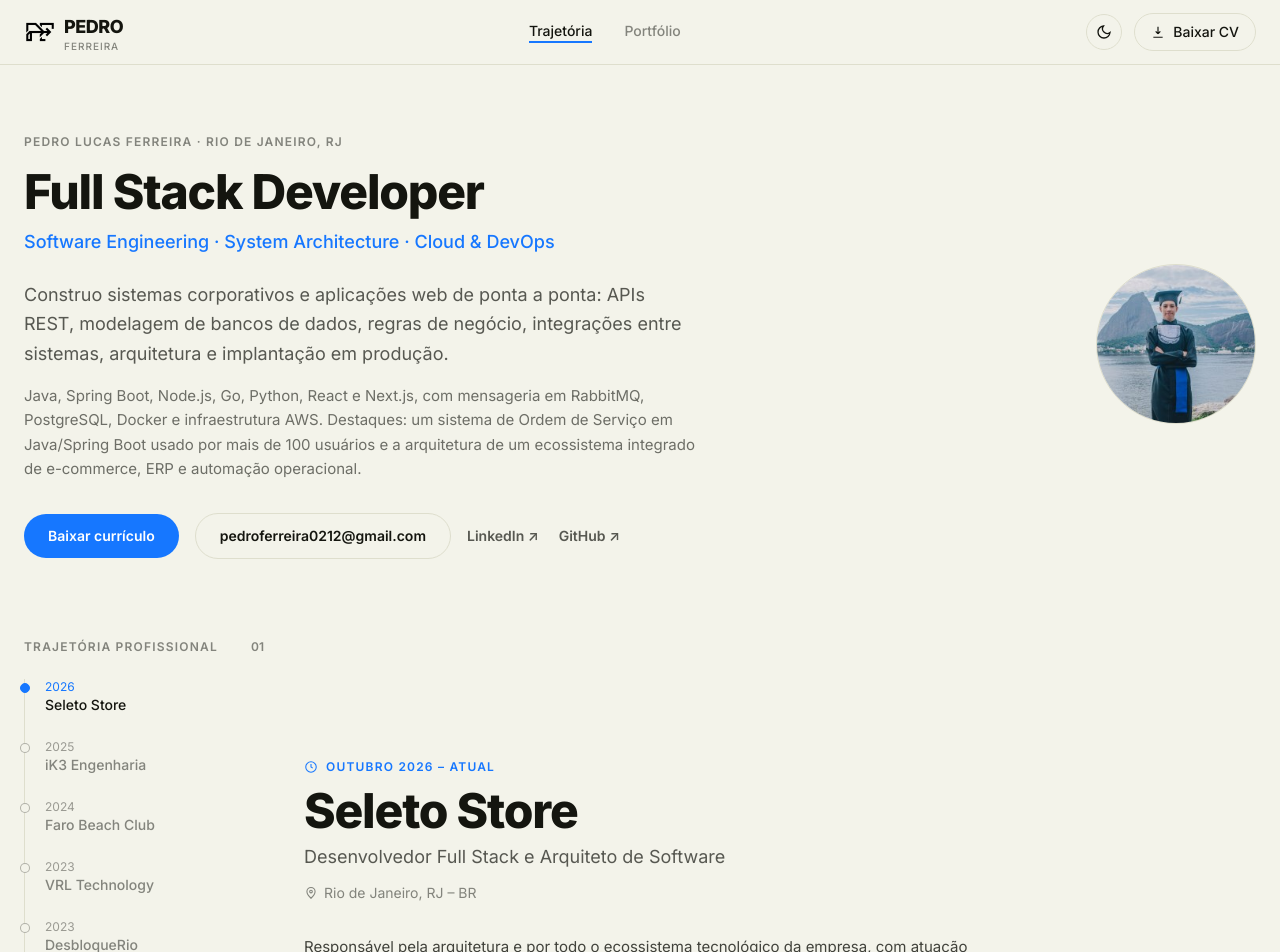
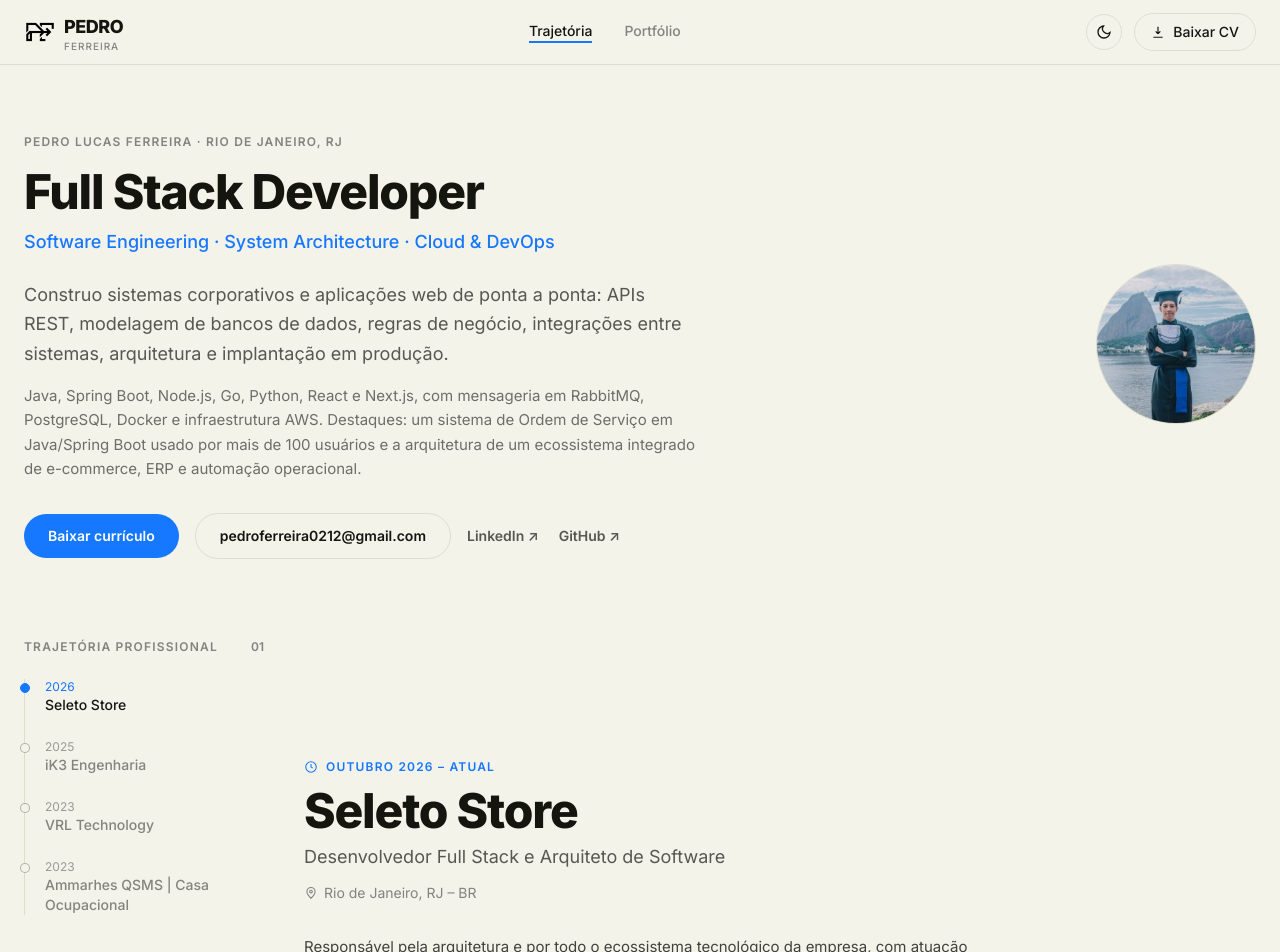
Before and after one commit to LPedroo/portfolio-pedro, a Next.js app: page / in a window 1280 px wide. Shown: the top 952 px of the page. Built offline with nearby package versions, Linux system fonts and the light colour scheme.

Commit message:
feat: remover Faro Beach Club e atualizar informações da Ammarhes QSMS no portfólio

```diff
--- a/src/components/TimelinePage.tsx
+++ b/src/components/TimelinePage.tsx
@@ -10,7 +10,7 @@ const COMPANY_LABEL_OVERRIDES: Record<string, string> = {
   "Seleto Store": "SELETO",
   "iK3 Engenharia": "IK3",
   "VRL Technology": "VRL",
-  "Faro Beach Club": "FARO",
+  "Ammarhes QSMS | Casa Ocupacional": "AMMARHES",
 };
 
 function companyInitials(company: string) {
--- a/src/data/experience.ts
+++ b/src/data/experience.ts
@@ -109,43 +109,6 @@ export const experiences: Experience[] = [
     ],
   },
   {
-    id: "faro-beach-club",
-    year: "2024",
-    company: "Faro Beach Club",
-    role: "Desenvolvedor Full Stack",
-    period: "Junho 2024 – Janeiro 2025",
-    location: ["Rio de Janeiro, RJ – BR"],
-    summary: [
-      "Desenvolvimento e manutenção full stack do site do Faro Beach Club, casa de eventos e shows no Leblon (RJ), incluindo ajustes de infraestrutura e nos servidores do domínio.",
-      "SEO técnico e otimização para descoberta por LLMs (AEO/GEO).",
-      "Apoio à gestão de CRM (HubSpot).",
-    ],
-    skillGroups: [
-      {
-        label: "Liderança & Produto",
-        icon: "leadership",
-        skills: ["Freelance", "Entrega Solo", "SEO", "AEO/GEO (Otimização para LLMs)"],
-      },
-      {
-        label: "Frontend",
-        icon: "frontend",
-        skills: ["Next.js", "React", "Tailwind CSS", "Contentful (Headless CMS)"],
-      },
-      {
-        label: "Infra & CRM",
-        icon: "cloud",
-        skills: ["Servidores & Domínio", "HubSpot CRM"],
-      },
-    ],
-    work: [
-      { image: "/img/projects/faro-beach-club-home.png", title: "Faro Beach Club" },
-      { image: "/img/projects/faro-beach-club-eventos.png", title: "Faro Beach Club" },
-      { image: "/img/projects/faro-beach-club-estrutura.png", title: "Faro Beach Club" },
-      { image: "/img/projects/faro-beach-club-shows.png", title: "Faro Beach Club" },
-      { image: "/img/projects/faro-beach-club-midia.png", title: "Faro Beach Club" },
-    ],
-  },
-  {
     id: "vrl-technology",
     year: "2023",
     company: "VRL Technology",
@@ -194,46 +157,10 @@ export const experiences: Experience[] = [
     ],
   },
   {
-    id: "desbloquerio",
-    year: "2023",
-    company: "DesbloqueRio",
-    role: "Desenvolvedor Front-End",
-    period: "Setembro 2023 – Junho 2024",
-    location: ["Rio de Janeiro, RJ – BR"],
-    summary: [
-      "Reconstruí do zero o site institucional de um studio automotivo, migrando de WordPress para Next.js e elevando o SEO em 100%.",
-      "Implementei Google Pixel e Meta Pixel e apoiei a estratégia digital com anúncios segmentados; o cliente reportou aumento de 40% nas vendas após o conjunto dessas ações.",
-    ],
-    skillGroups: [
-      {
-        label: "Liderança & Produto",
-        icon: "leadership",
-        skills: ["Freelance", "Entrega Solo", "Migração de WordPress", "SEO"],
-      },
-      {
-        label: "Frontend",
-        icon: "frontend",
-        skills: ["Next.js", "React", "Tailwind CSS", "Contentful (Headless CMS)"],
-      },
-      {
-        label: "Integrações & Analytics",
-        icon: "cloud",
-        skills: ["Google Pixel", "Meta Pixel", "SEO Técnico"],
-      },
-    ],
-    work: [
-      { image: "/img/projects/desbloquerio-home.png", title: "DesbloqueRio" },
-      { image: "/img/projects/desbloquerio-servicos.png", title: "DesbloqueRio" },
-      { image: "/img/projects/desbloquerio-blog.png", title: "DesbloqueRio" },
-      { image: "/img/projects/desbloquerio-sobre.png", title: "DesbloqueRio" },
-      { image: "/img/projects/desbloquerio-contato.png", title: "DesbloqueRio" },
-    ],
-  },
-  {
     id: "ammarhes",
     year: "2023",
-    company: "Ammarhes Consultoria",
-    role: "Estagiário de Programação e TI",
+    company: "Ammarhes QSMS | Casa Ocupacional",
+    role: "Estagiário de Desenvolvimento",
     period: "Agosto 2023 – Setembro 2023",
     location: ["Rio de Janeiro, RJ – BR"],
     summary: [
```
